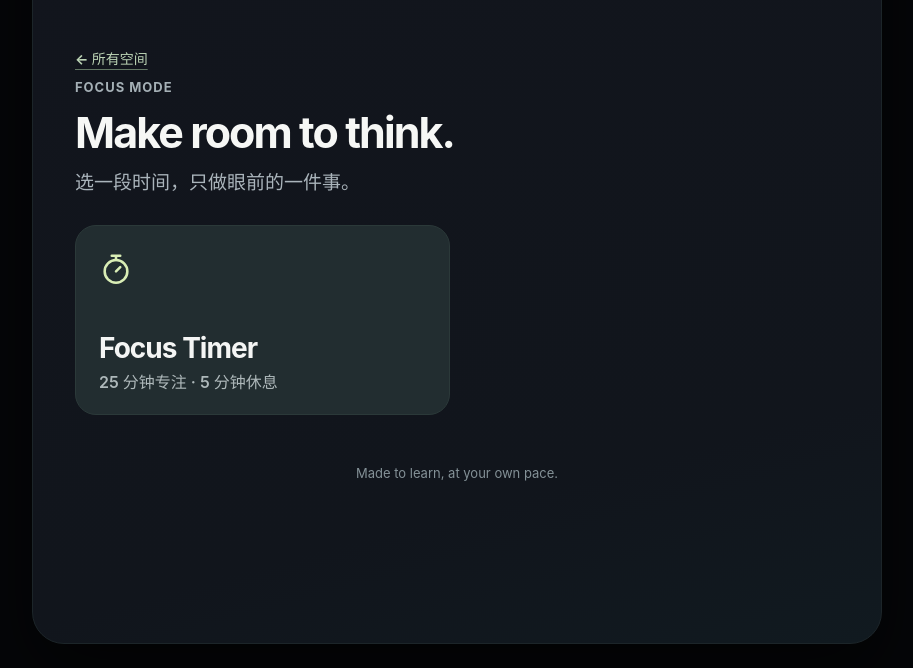
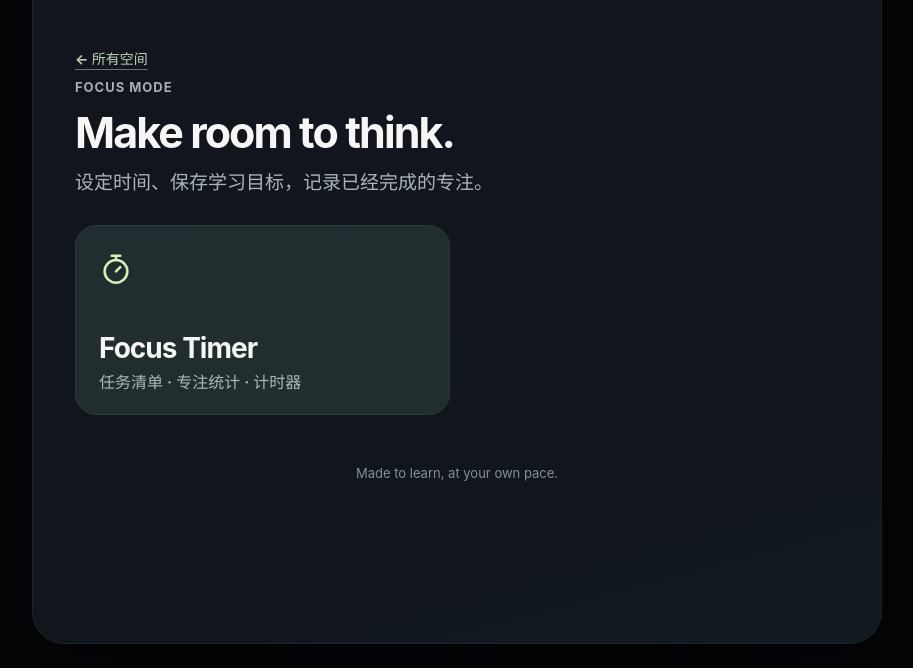
Before and after one commit to HaoyiMeng/Web, a plain HTML site: page focus.html in a window 1280 px wide. Shown: the part 132-800 px from the top of the page, without its empty margins (183-1096 px from the left). Drawn offline with Linux system fonts and the light colour scheme.

```diff
--- a/focus.html
+++ b/focus.html
@@ -22,10 +22,10 @@
       <section class="workspace-intro" aria-labelledby="workspace-title">
         <a class="workspace-back" href="./index.html">← 所有空间</a><span class="workspace-kicker">FOCUS MODE</span>
         <h1 id="workspace-title">Make room to think.</h1>
-        <p>选一段时间，只做眼前的一件事。</p>
+        <p>设定时间、保存学习目标，记录已经完成的专注。</p>
       </section>
       <nav class="space-grid space-grid--submenu" aria-label="专注空间菜单">
-          <a href="./timer.html" class="space-card space-card--focus"><span class="space-icon"><svg viewBox="0 0 24 24" aria-hidden="true" fill="none" stroke="currentColor" stroke-width="1.7" stroke-linecap="round" stroke-linejoin="round"><circle cx="12" cy="13" r="8"/><path d="M12 13l3-3M9 2h6M12 5V3"/></svg></span><strong class="space-title">Focus Timer</strong><span class="space-description">25 分钟专注 · 5 分钟休息</span></a>
+          <a href="./timer.html" class="space-card space-card--focus"><span class="space-icon"><svg viewBox="0 0 24 24" aria-hidden="true" fill="none" stroke="currentColor" stroke-width="1.7" stroke-linecap="round" stroke-linejoin="round"><circle cx="12" cy="13" r="8"/><path d="M12 13l3-3M9 2h6M12 5V3"/></svg></span><strong class="space-title">Focus Timer</strong><span class="space-description">任务清单 · 专注统计 · 计时器</span></a>
       </nav>
     </main>
     <footer class="workspace-footer">Made to learn, at your own pace.</footer>
```
